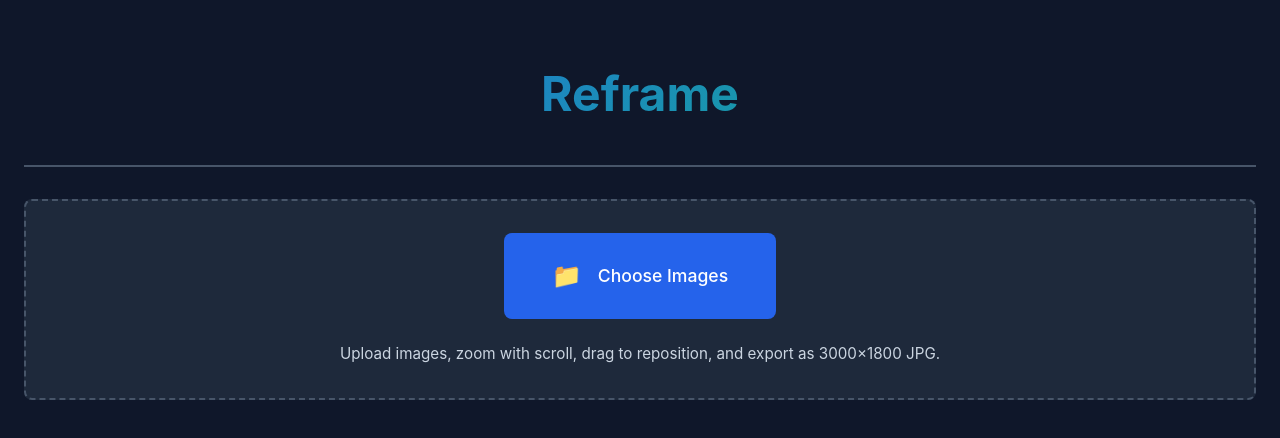
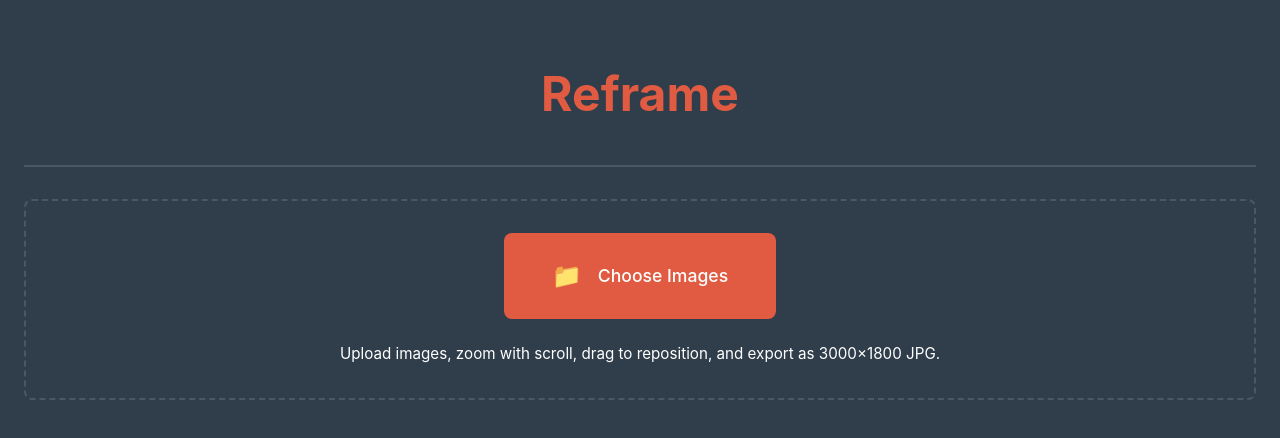
Before and after one commit to Goprogabriel/reframe, a plain HTML site: page index.html in a window 1280 px wide. Drawn offline with Linux system fonts and the light colour scheme.

Commit message:
Add Reframe image editor

```diff
--- a/style.css
+++ b/style.css
@@ -9,17 +9,17 @@
 }
 
 :root {
-    --primary-color: #2563eb;
-    --primary-hover: #1d4ed8;
+    --primary-color: #E05B42;
+    --primary-hover: #c94d35;
     --secondary-color: #64748b;
     --secondary-hover: #475569;
-    --background: #0f172a;
-    --surface: #1e293b;
-    --surface-light: #334155;
-    --text-primary: #f1f5f9;
-    --text-secondary: #cbd5e1;
-    --border: #475569;
-    --success: #10b981;
+    --background: #303D4A;
+    --surface: #303D4A;
+    --surface-light: #3d4d5e;
+    --text-primary: #ffffff;
+    --text-secondary: #ffffff;
+    --border: #4a5866;
+    --success: #E05B42;
     --max-width: 1400px;
     --spacing-xs: 0.5rem;
     --spacing-sm: 1rem;
@@ -69,10 +69,7 @@ body {
 .header h1 {
     font-size: 3rem;
     font-weight: 700;
-    background: linear-gradient(135deg, var(--primary-color), var(--success));
-    -webkit-background-clip: text;
-    -webkit-text-fill-color: transparent;
-    background-clip: text;
+    color: #E05B42;
 }
 
 /* ===================================
@@ -250,7 +247,7 @@ body {
 
 .btn-primary:not(:disabled):hover {
     background: var(--primary-hover);
-    box-shadow: 0 4px 12px rgba(37, 99, 235, 0.3);
+    box-shadow: 0 4px 12px rgba(224, 91, 66, 0.3);
 }
 
 .btn-secondary {
@@ -341,12 +338,12 @@ body {
 .preview-thumbnail:hover {
     border-color: var(--primary-color);
     transform: translateY(-2px);
-    box-shadow: 0 4px 12px rgba(37, 99, 235, 0.3);
+    box-shadow: 0 4px 12px rgba(224, 91, 66, 0.3);
 }
 
 .preview-thumbnail.active {
-    border-color: var(--success);
-    box-shadow: 0 0 0 2px var(--success);
+    border-color: var(--primary-color);
+    box-shadow: 0 0 0 2px var(--primary-color);
 }
 
 .preview-thumbnail img {
```
